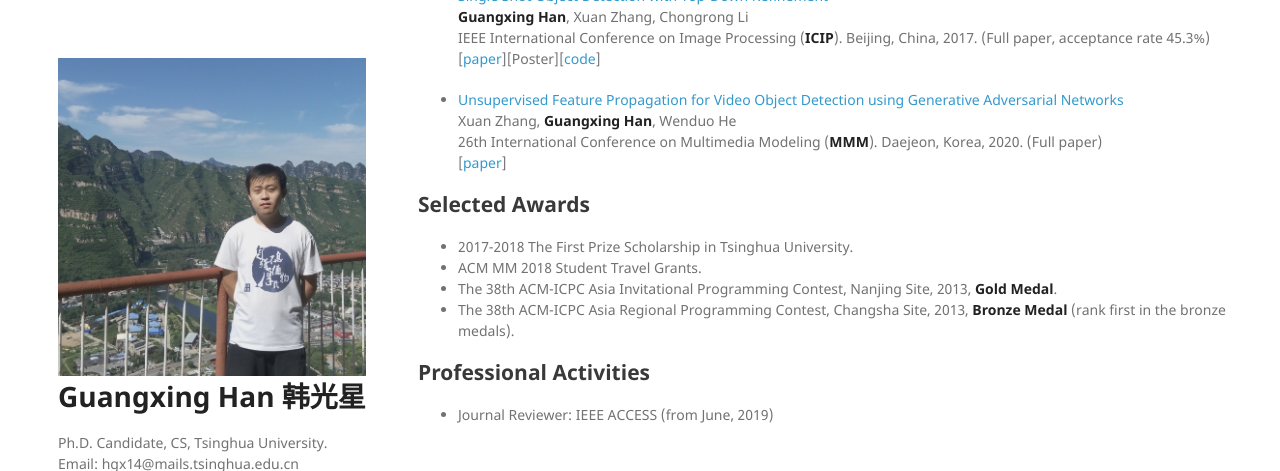
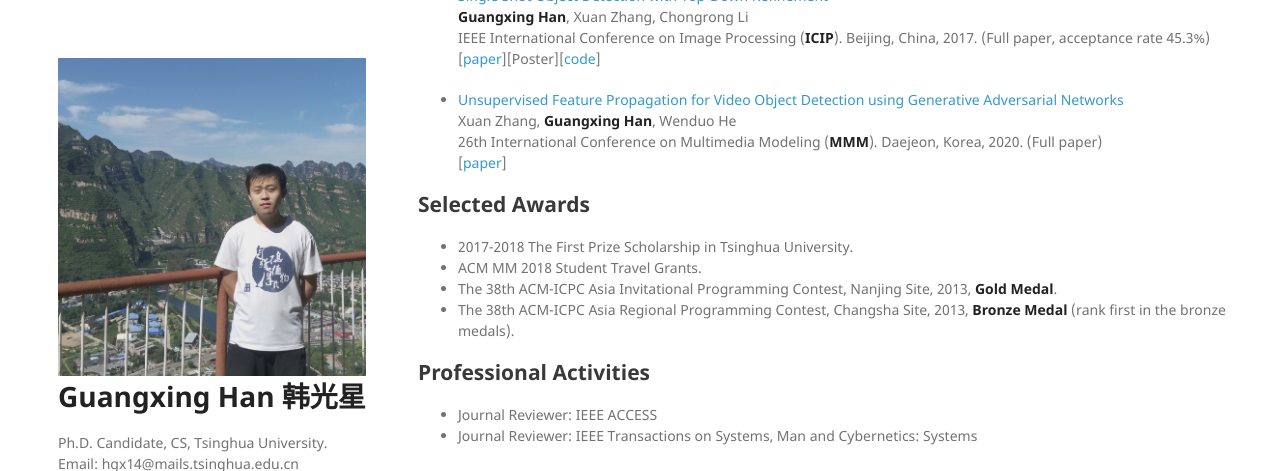
Before and after one commit to GuangxingHan/guangxinghan.github.io, a Jekyll site: the page built from index.md, in a window 1280 px wide and 900 px high, scrolled down 584 px, cut to the strip 0-471 px from the top of the window. Built offline with Jekyll 4.4.1, drawn with Linux system fonts in a browser that asks for light colours; nearby versions of some CDN libraries; our own code applies the rules of GitHub Pages for plain Markdown files; a style sheet for code colours, icons or effects is not loaded.

Commit message:
Update index.md

```diff
--- a/index.md
+++ b/index.md
@@ -25,4 +25,5 @@ My current research topics include object detection in images and videos, optica
 
 ## Professional Activities
 
-* Journal Reviewer: IEEE ACCESS (from June, 2019)
+* Journal Reviewer: IEEE ACCESS
+* Journal Reviewer: IEEE Transactions on Systems, Man and Cybernetics: Systems
```
